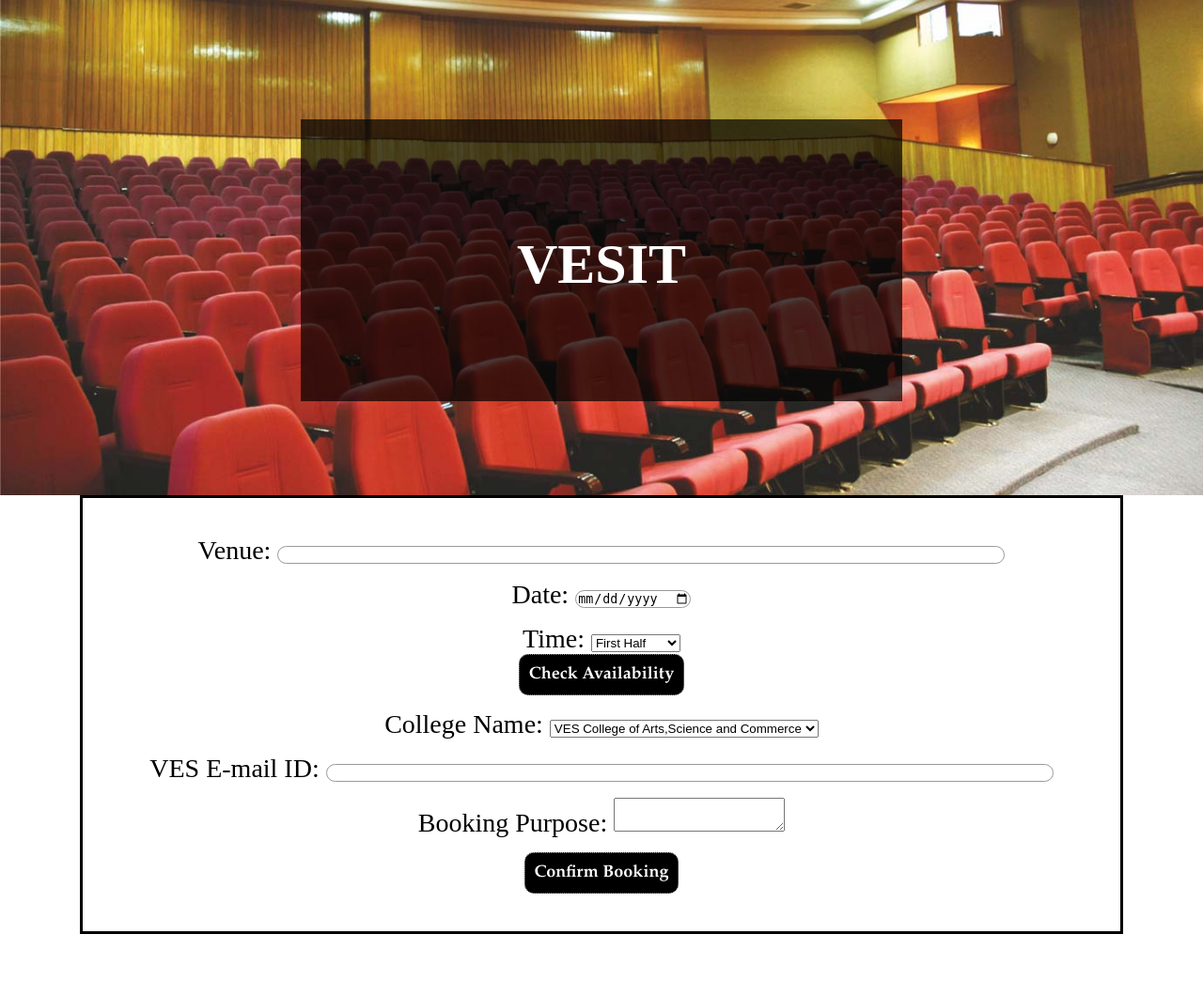
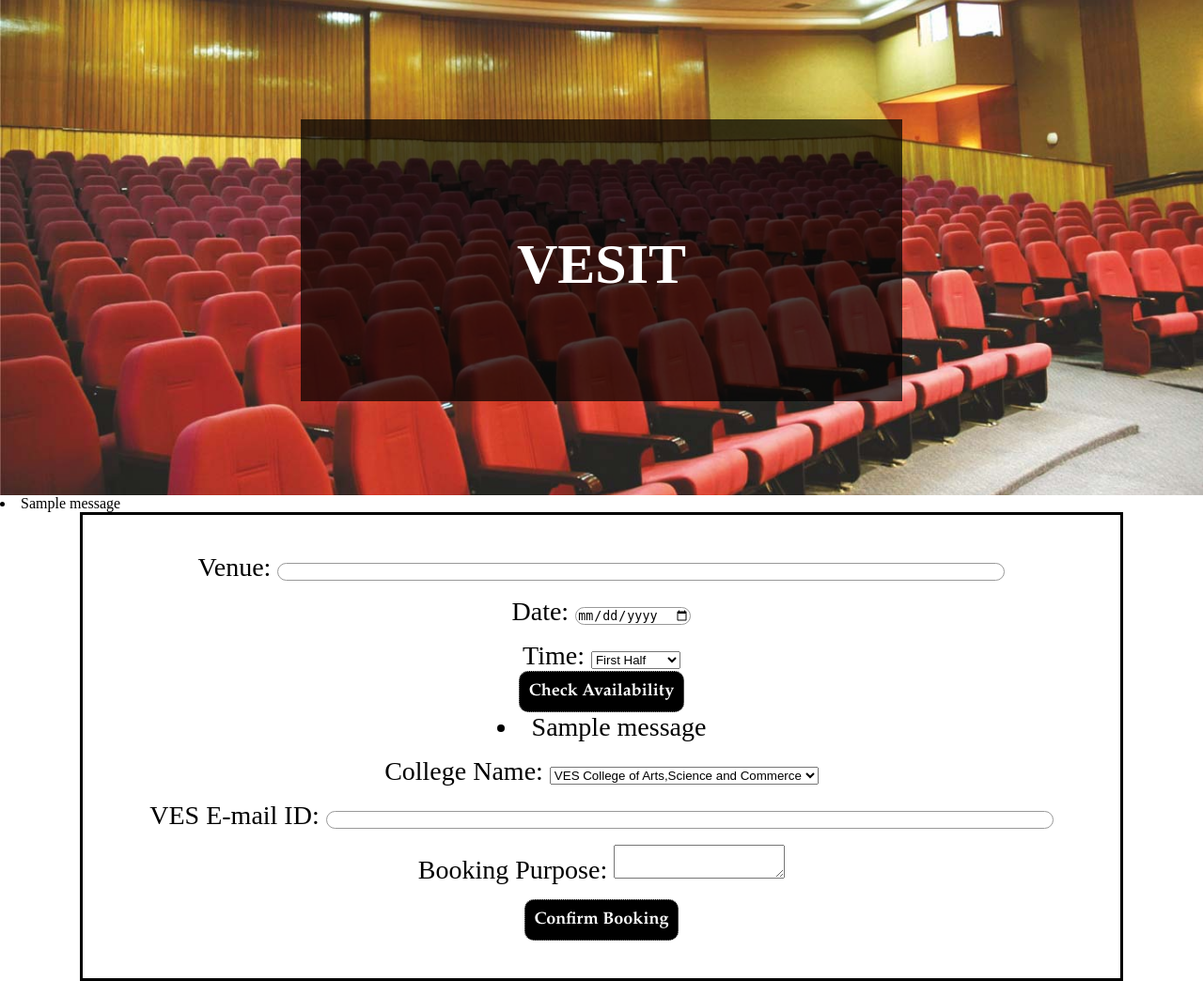
Before and after one commit to gaurav3030/auditorium, a Django app: template booksite/templates/booksite/bookform.html in a window 1280 px wide. Shown: the part 51-1095 px from the top of the page at 94% size. Before the commit the page ends 1045 px from the top, so only its background shows below. Run offline with Django 3.2, Linux system fonts and the light colour scheme; the template is opened without the code that fills it, so the values that code supplies are empty; one stand-in notice (Sample message) is shown; parts of the project's set-up code (start-up, migrations or seed data) failed here and were passed over.

Commit message:
3rd commit

```diff
--- a/booksite/models.py
+++ b/booksite/models.py
@@ -2,6 +2,7 @@ from django.db import models
 
 # Create your models here.
 class booking(models.Model):
+    id = models.AutoField(primary_key=True)
     venue= models.CharField(max_length=100);
     event_name = models.CharField(max_length=100);
     date = models.DateField();
@@ -19,12 +20,11 @@ class booking(models.Model):
         ('VES College of Law','VES College of Law'),
         ('VES Institute of Management','VES Institute of Management'),
     )
-
     time = models.CharField(max_length=100,choices = FILTER_CHOICES)
     college = models.CharField(max_length=100,choices = FILTER)
     FILTER_APPROVE = (
         ('Not Approved', 'Not Approved'),
         ('Approved', 'Approved'),
-
+        ('Pending', 'Pending'),
     )
-    approve= models.CharField(max_length=100,choices = FILTER_APPROVE,default='Not Approved')
+    approve= models.CharField(max_length=100,choices = FILTER_APPROVE,default='Pending')
--- a/booksite/templates/booksite/bookform.html
+++ b/booksite/templates/booksite/bookform.html
@@ -27,7 +27,11 @@
             </div>
         </div>
     </div>
-
+    {% for message in messages %}
+    <li class="{{ message.tags }}">
+    {% if 'safe' in message.tags %}{{ message|safe }}{% else %}{{ message }}{% endif %}
+    </li>
+    {% endfor %}
     <form class="my-form" method="post" action="">
                {% csrf_token %}
                 <div class="form_group">
@@ -46,7 +50,12 @@
                         <option value="Full Day">Full Day</option>
                     </select>
                     <br>
-                        <input type="button" value="Check Availability" class="button" name="ca" onclick="checkavail">
+                        <input type="button" value="Check Availability" class="button" name="_ca" onclick="checkavail">
+                        {% for message in messages %}
+                            <li class="{{ message.tags }}">
+                                {% if 'safe' in message.tags %}{{ message|safe }}{% else %}{{ message }}{% endif %}
+                            </li>
+                        {% endfor %}
                 </div>
                 <div class="form_group">
                     <label>College Name:</label>
```
Also changed, not shown: booksite/views.py (+15 -4 lines), booksite/migrations/0008_auto_20190924_1059.py (added), booksite/migrations/0009_auto_20190924_1101.py (added), db.sqlite3.
